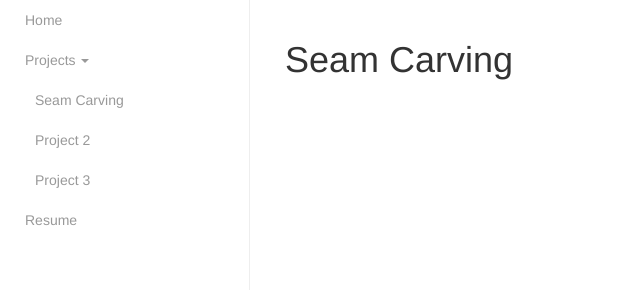
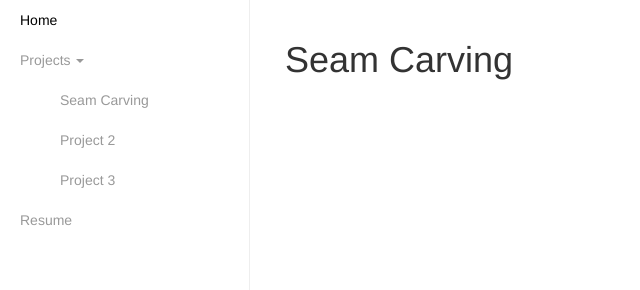
Before and after one commit to csaishih/csaishih.github.io, a plain HTML site: page HTML/seamcarve.html in a window 1280 px wide. Shown: the top 290 px of the page, without its empty margins (0-640 px from the left). Drawn offline with Linux system fonts and the light colour scheme.

Commit message:
fixed overflow bug

```diff
--- a/css/style.css
+++ b/css/style.css
@@ -17,7 +17,7 @@ body {
     width: 250px;
     height: 100%;
     margin-left: -250px;
-    overflow-y: auto;
+    overflow: hidden;
     /*background: #000;*/
     border-right: 1px solid #eee;
     -webkit-transition: all 0.5s ease;
@@ -111,11 +111,11 @@ body {
   display: inline;
 }
 
-ul {
+.block > ul {
   padding-left: 10px;
 }
 
-li, .text {
+.block > li, .text {
   margin-left: 5px;
 }
 
```
